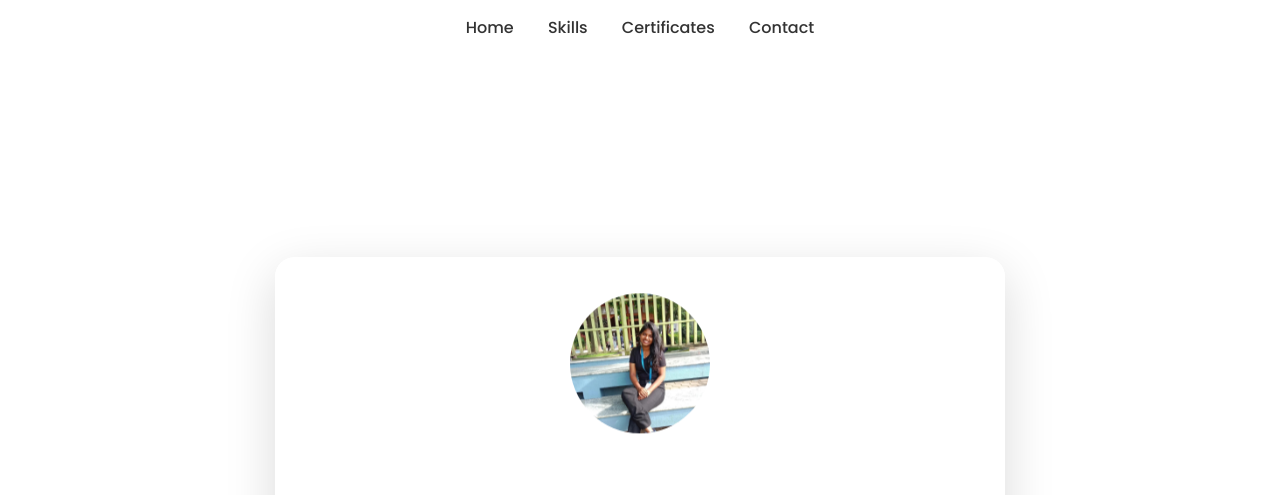
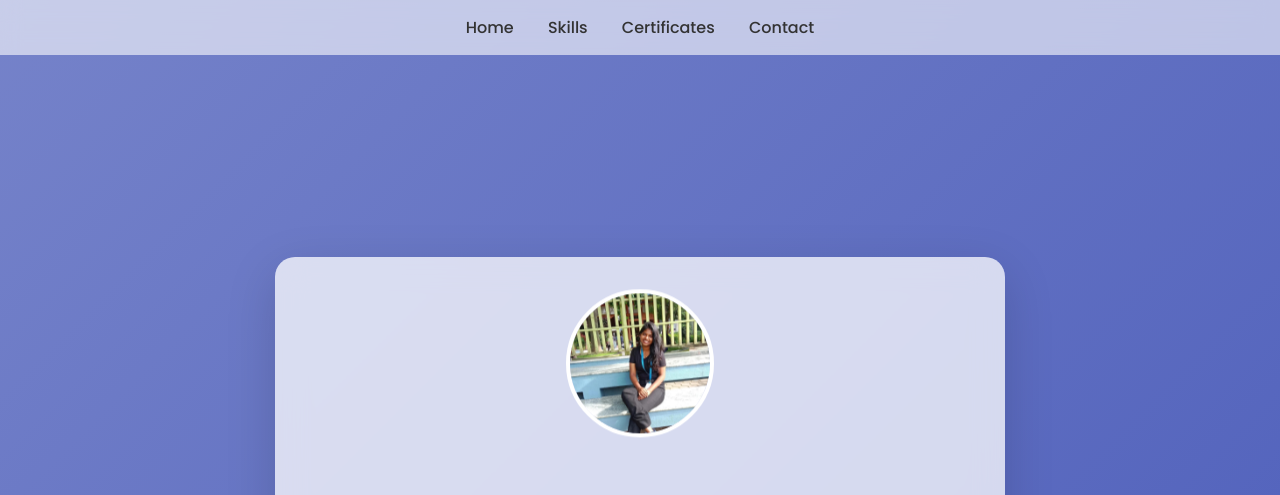
Before and after one commit to rangayadav939/my-portfolio1, a plain HTML site: page index.html in a window 1280 px wide. Shown: the top 495 px of the page. Drawn offline with nearby package versions, Linux system fonts and the light colour scheme.

Commit message:
Update index.html

```diff
--- a/index.html
+++ b/index.html
@@ -13,7 +13,7 @@
     body {
       margin: 0;
       font-family: 'Poppins', sans-serif;
-      background: linear-gradient(135deg, #48fb1, #ec407a, #c2185b);
+      background: linear-gradient(135deg, #f48fb1, #7986cb, #3f51b5);
       background-size: 300% 300%;
       animation: glowBG 10s ease infinite;
       color: #333;
```
